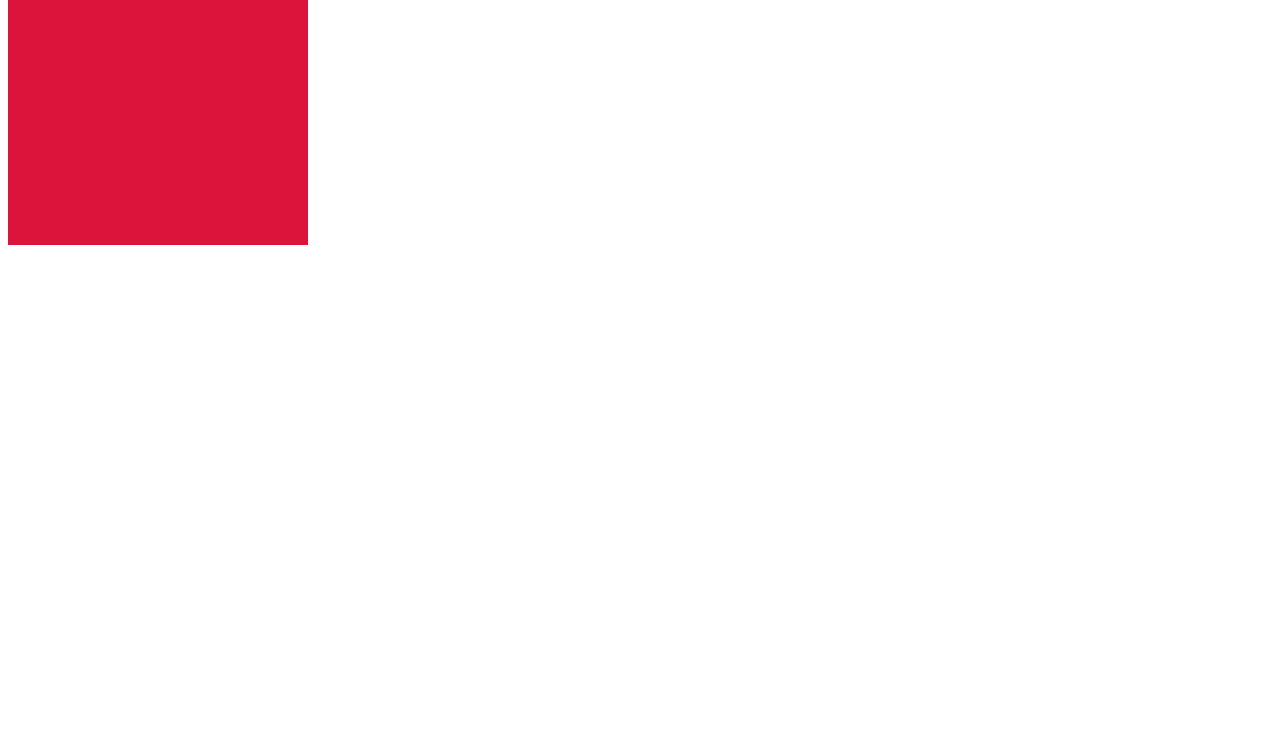
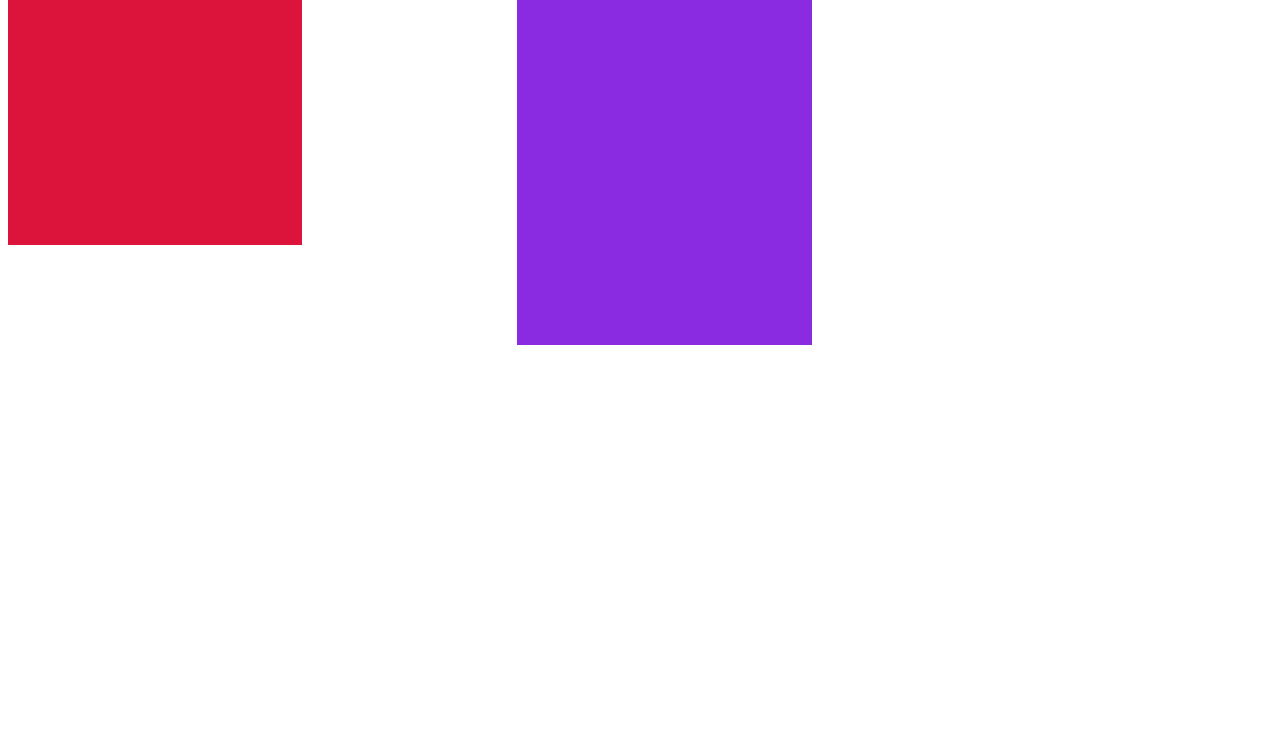
Before and after one commit to chriskimball/merge-conflict-room-11, a plain HTML site: page index.html in a window 1280 px wide. Shown: the part 63-800 px from the top of the page. Drawn offline with Linux system fonts and the light colour scheme.

Commit message:
Added styling for box4

```diff
--- a/style.css
+++ b/style.css
@@ -10,3 +10,12 @@
     color:rgb(0, 0, 0);
     font-size:30px;
 }
+
+.box4{
+    background-color:blueviolet;
+    height: 400px;
+    width: 300px;
+    text-align: center;
+    color:chocolate;
+    font-size: 30px;
+}
```
